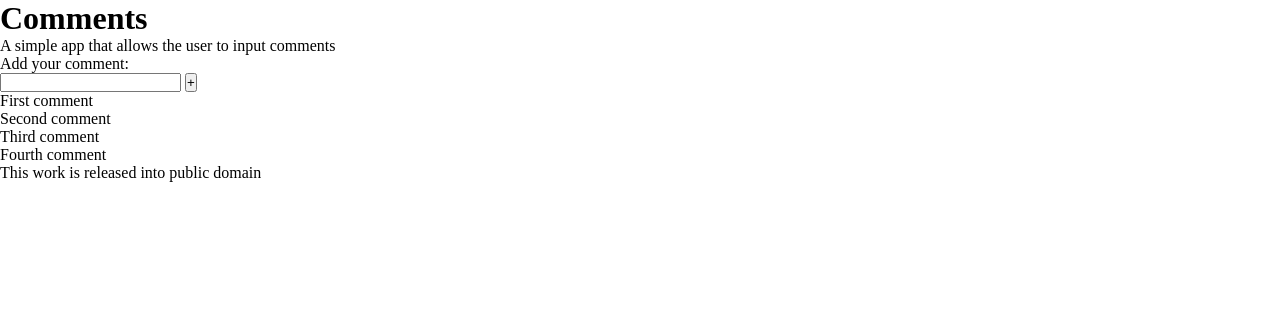
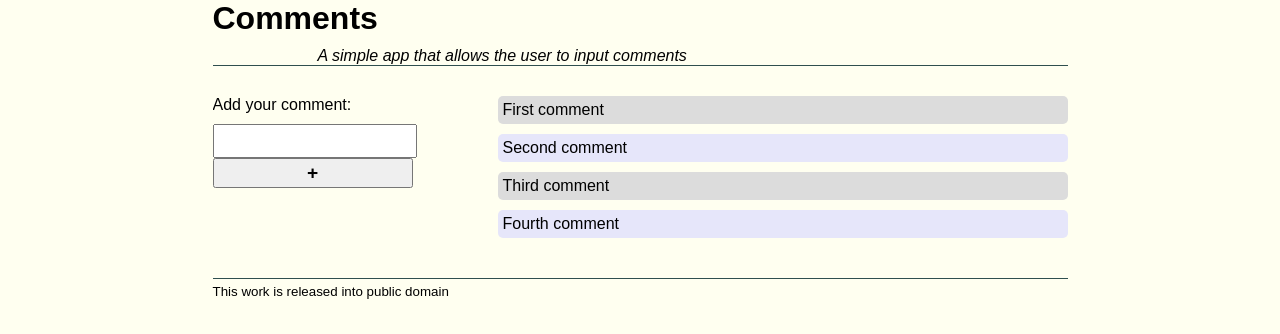
Before and after one commit to Shameemah/iit-462-shameemah, a plain HTML site: page Exercises/Week3/index.html in a window 1280 px wide. Drawn offline with nearby package versions, Linux system fonts and the light colour scheme.

Commit message:
Included necessary styling to page

```diff
--- a/Exercises/Week3/style.css
+++ b/Exercises/Week3/style.css
@@ -2,3 +2,85 @@
   margin: 0;
   padding: 0;
 }
+
+body {
+  width: 855px;
+  margin: auto;
+  background: ivory;
+  font-size: 100%;
+  font-family: sans-serif;
+}
+
+header {
+  overflow: auto;
+  border-bottom: 1px solid darkslategray;
+}
+
+h1 {
+  float: left;
+}
+
+header p {
+  float: right;
+  width: 750px;
+  font-style: italic;
+  margin-top: 10px;
+}
+
+main {
+  overflow: auto;
+  padding: 30px 0;
+  border-bottom: 1px solid darkslategray;
+}
+
+.comment-input {
+  float: left;
+  width: 250px;
+}
+
+.comment-input p {
+  margin-bottom: 10px;
+}
+
+.comment-input input {
+  width: 80%;
+  height: 30px;
+  font-size: 1.2em;
+  font-weight: bold;
+}
+
+.comment-input button {
+  font-weight: bold;
+  padding: 3px;
+  border-radius: 5px;
+  color: ivory;
+  background: olivedrab;
+  cursor: pointer;
+  font-size: 1.5em;
+  margin-left: 5px;
+}
+
+.comments {
+  float: right;
+  width: 570px;
+}
+
+.comments p {
+  padding: 5px;
+  margin-bottom: 10px;
+  border-radius: 5px;
+}
+
+.comments p:nth-child(even) {
+  background: lavender;
+}
+
+.comments p:nth-child(odd) {
+  background: gainsboro;
+}
+
+footer {
+  font-size: smaller;
+  margin-top: 5px;
+  clear: both;
+}
```
